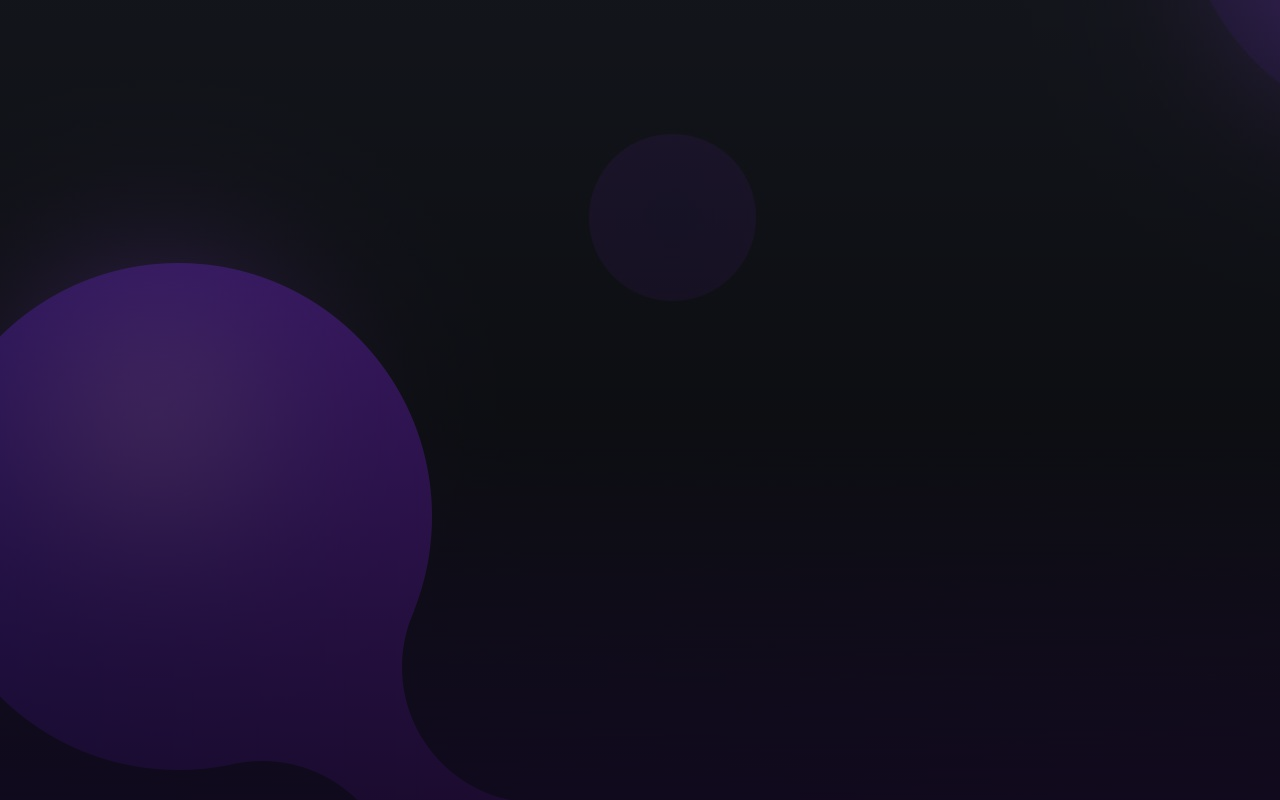
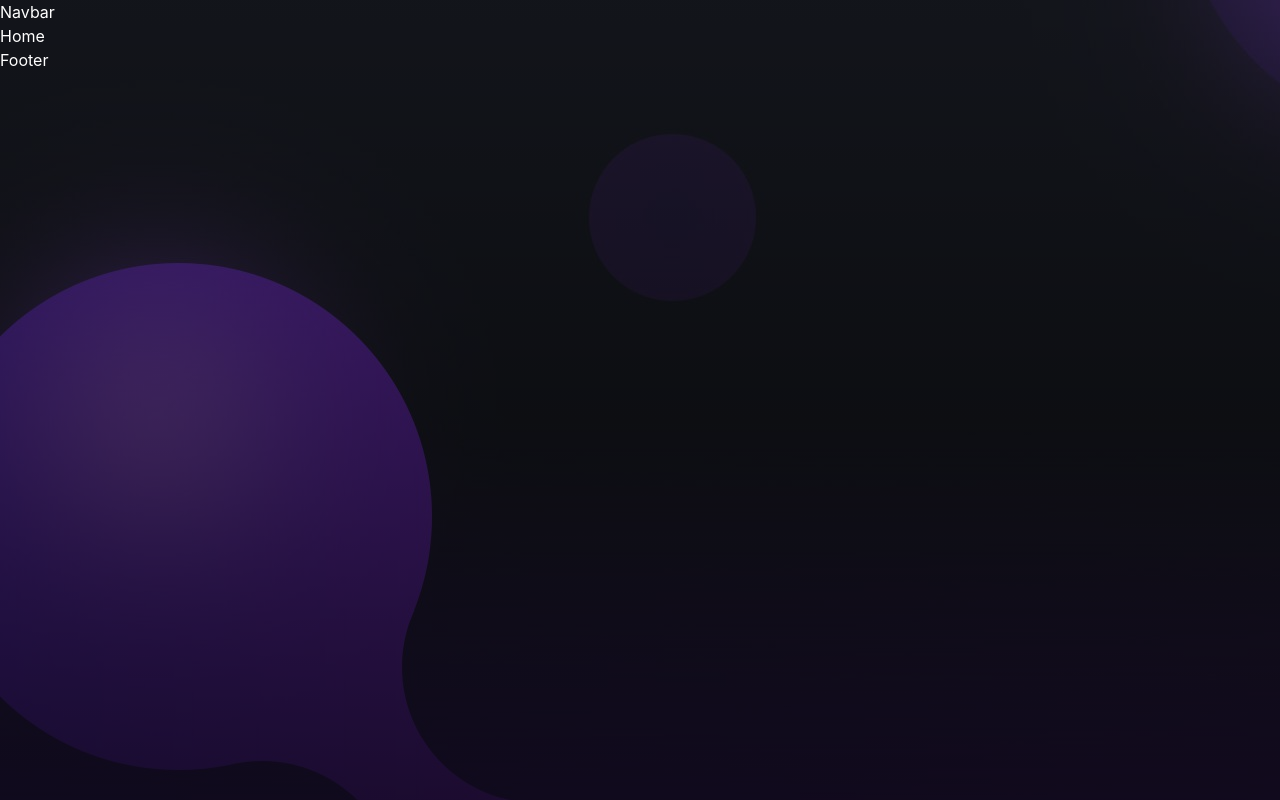
Before and after one commit to kimitaWanjohi/portfolio, a React (Vite) app: page / in a window 1280 px wide. Built offline with nearby package versions, Linux system fonts and the light colour scheme.

Commit message:
layout and routes

```diff
--- a/package.json
+++ b/package.json
@@ -20,6 +20,7 @@
   "devDependencies": {
     "@types/react": "^18.0.26",
     "@types/react-dom": "^18.0.9",
+    "@types/react-router-dom": "^5.3.3",
     "@vitejs/plugin-react": "^3.0.0",
     "typescript": "^4.9.3",
     "vite": "^4.0.0"
--- a/src/App.tsx
+++ b/src/App.tsx
@@ -1,11 +1,23 @@
-import { useState } from 'react'
+import {lazy, Suspense} from 'react';
+import { BrowserRouter as Router, Route, Routes } from 'react-router-dom';
+import Layout from './components/Layout/Layout';
+
+const Home: React.FC = lazy(() => import('./components/Home'));
 
 function App() {
 
   return (
-    <div className="App">
-
-    </div>
+    <>
+      <Router>
+        <Layout>
+          <Suspense fallback={<div>Loading...</div>}>
+            <Routes>
+              <Route path="/" element={<Home />} />
+            </Routes>
+          </Suspense>
+        </Layout>
+      </Router>
+    </>
   )
 }
 
--- a/src/components/Home.tsx
+++ b/src/components/Home.tsx
@@ -1,8 +1,10 @@
-import React from 'react'
+import React from 'react';
+import Layout from './Layout/Layout';
 
 function Home() {
+
   return (
-    <div>Home</div>
+    <div> Home </div>
   )
 }
 
--- a/src/components/Layout/Layout.tsx
+++ b/src/components/Layout/Layout.tsx
@@ -1,11 +1,20 @@
-import React from 'react';
+import React, { PropsWithChildren } from 'react';
 import Footer from './Footer';
 import Navbar from './Navbar';
 
 
-function Layout() {
+interface LayoutProps {
+    children?: React.ReactNode;
+}
+
+const Layout:React.FC<PropsWithChildren<LayoutProps>> = ({children}) =>  {
+
   return (
-    <div>Layout</div>
+    <>
+        <Navbar />
+            {children}
+        <Footer />
+    </>
   )
 }
 
```
Also changed, not shown: 1 other file (tests, documents, lock files or other folders).
